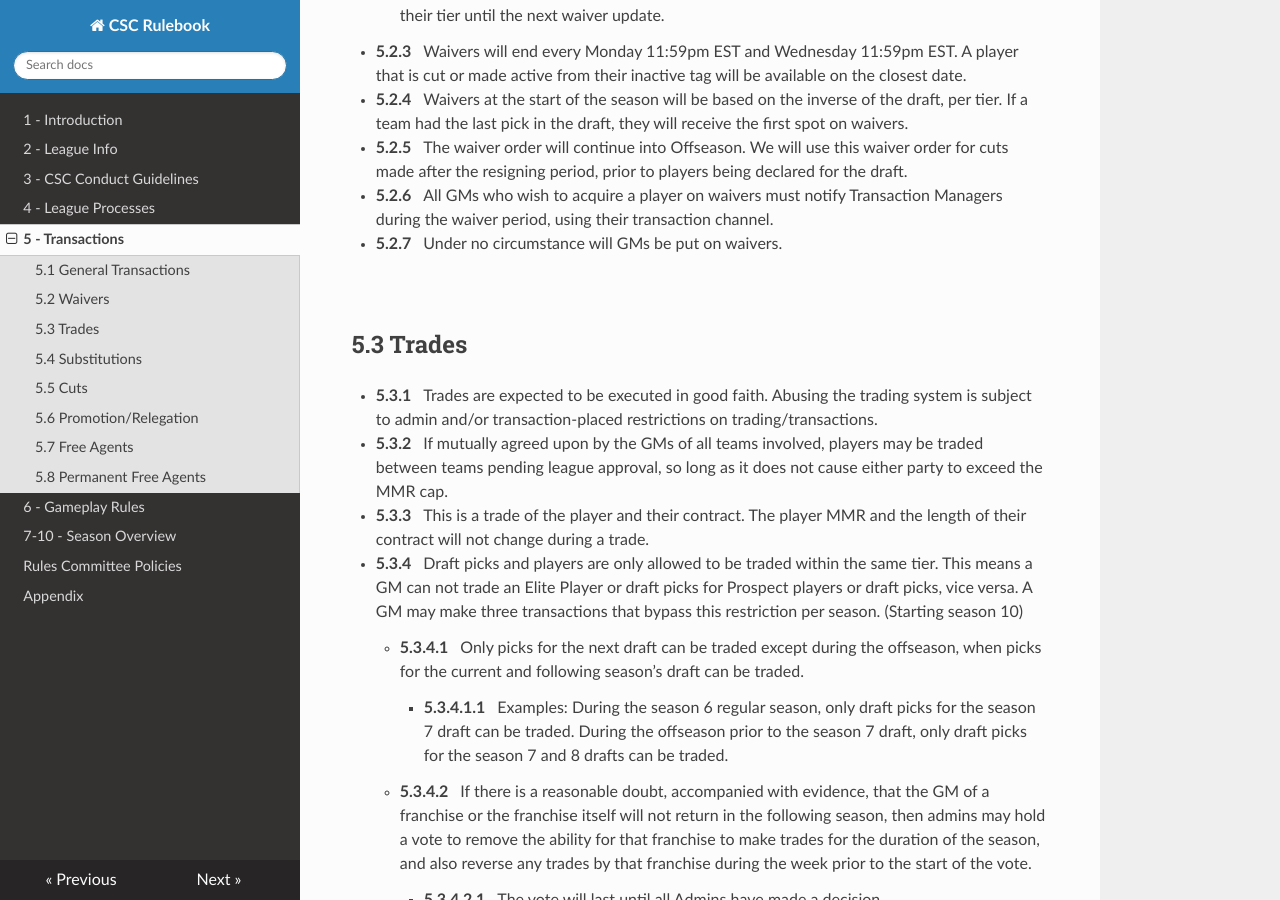
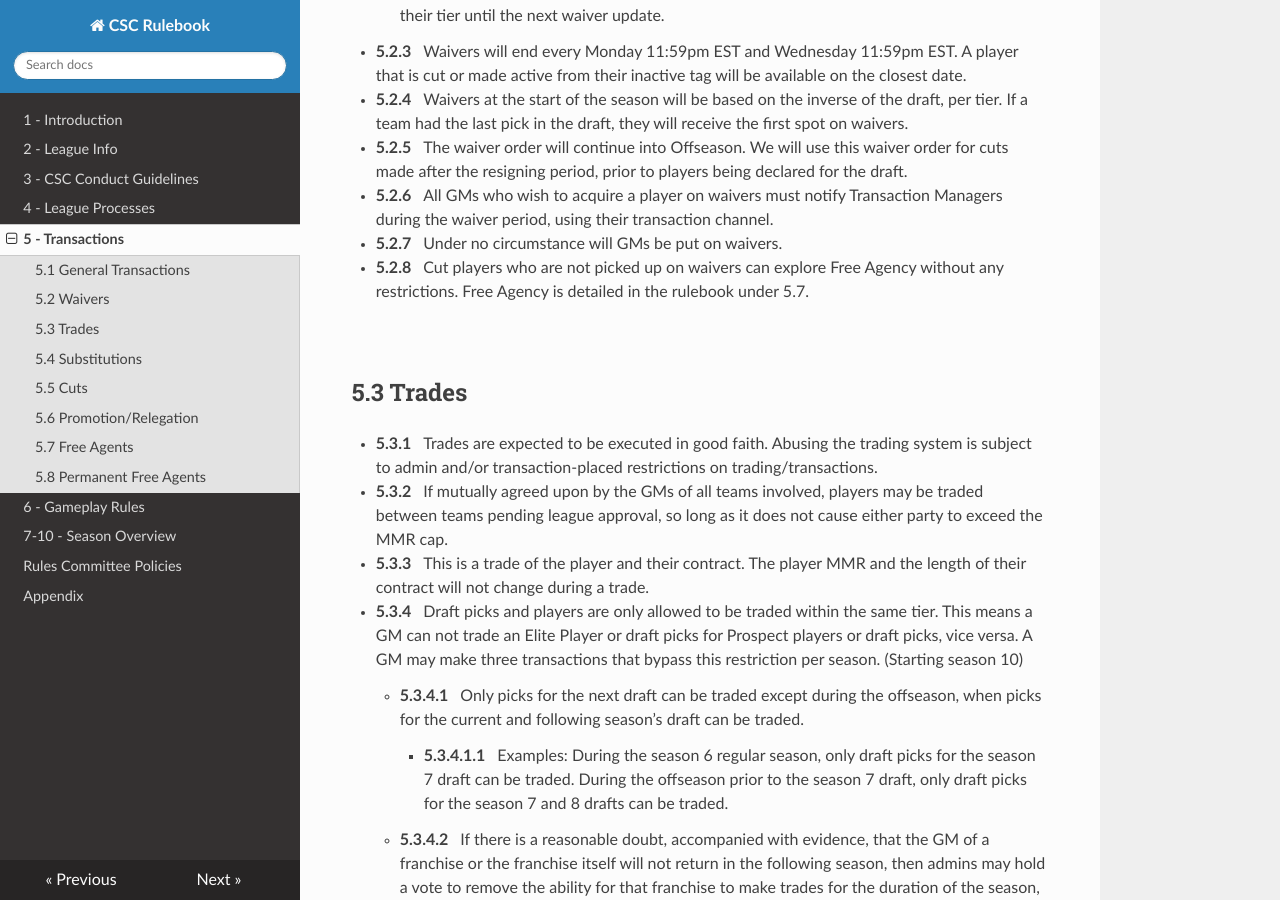
Before and after one commit to techlover1/csc-rulebook, an MkDocs documentation site: the page built from docs/5_transactions.md, in a window 1280 px wide and 900 px high, scrolled down 797 px. Built offline with MkDocs 1.6.1, drawn with Linux system fonts in a browser that asks for light colours; nearby versions of some CDN libraries.

Commit message:
Update 5_transactions.md

```diff
--- a/docs/5_transactions.md
+++ b/docs/5_transactions.md
@@ -35,6 +35,8 @@
 - **5.2.6**&emsp;All GMs who wish to acquire a player on waivers must notify Transaction Managers during the waiver period, using their transaction channel.
 
 - **5.2.7**&emsp;Under no circumstance will GMs be put on waivers.
+
+- **5.2.8**&emsp;Cut players who are not picked up on waivers can explore Free Agency without any restrictions. Free Agency is detailed in the rulebook under 5.7.
 
 &emsp;
 
```
